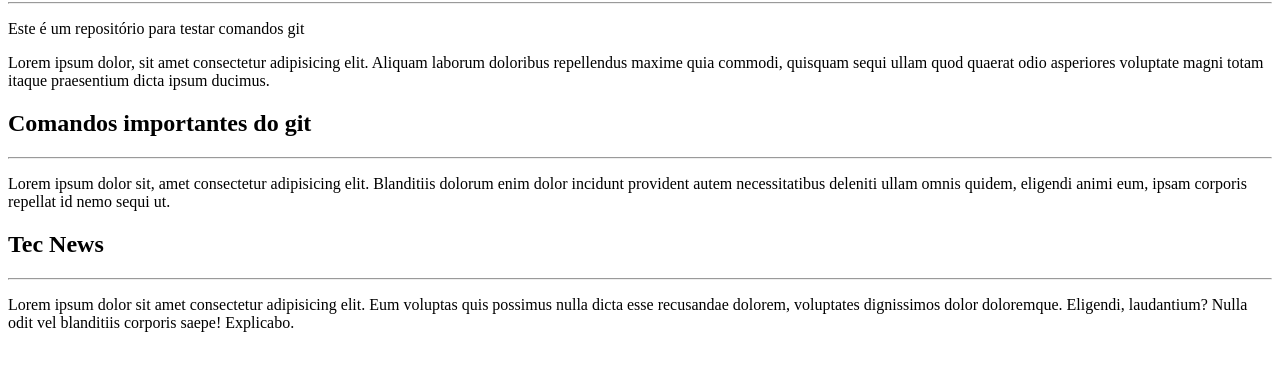
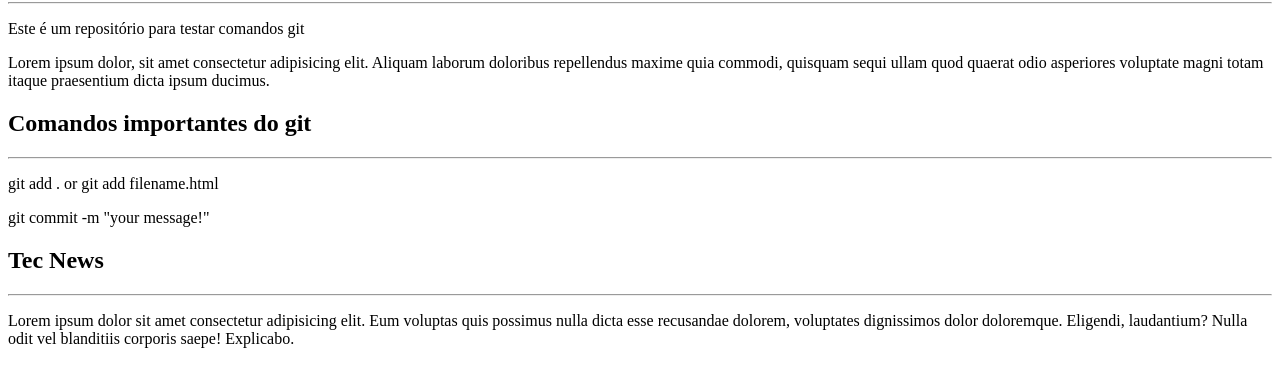
Before and after one commit to mpaullos/git-github, a plain HTML site: page site-exemplo/index.html in a window 1280 px wide. Shown: the part 78-464 px from the top of the page. Drawn offline with Linux system fonts and the light colour scheme.

Commit message:
update: new commands

```diff
--- a/site-exemplo/index.html
+++ b/site-exemplo/index.html
@@ -19,12 +19,8 @@
 
     <h2>Comandos importantes do git</h2>
     <hr />
-    <p>
-      Lorem ipsum dolor sit, amet consectetur adipisicing elit. Blanditiis
-      dolorum enim dolor incidunt provident autem necessitatibus deleniti ullam
-      omnis quidem, eligendi animi eum, ipsam corporis repellat id nemo sequi
-      ut.
-    </p>
+    <p>git add . or git add filename.html</p>
+    <p>git commit -m "your message!"</p>
 
     <h2>Tec News</h2>
     <hr />
```
